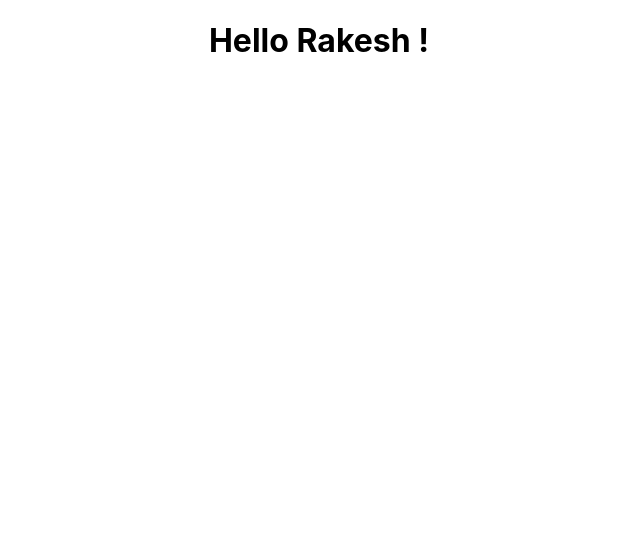
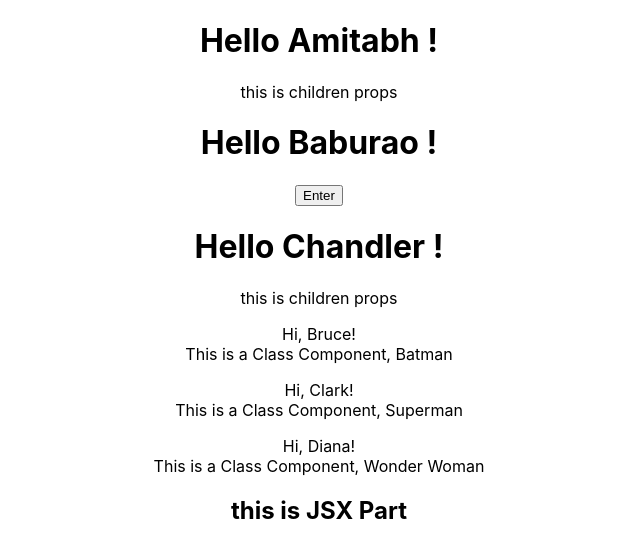
Before and after one commit to TheRakeshPurohit/ReactLearning, a React (Create React App) app: page / in a window 1280 px wide. Shown: the top 558 px of the page, without its empty margins (321-961 px from the left). Built offline with nearby package versions, Linux system fonts and the light colour scheme.

Commit message:
props added

```diff
--- a/src/App.js
+++ b/src/App.js
@@ -1,10 +1,25 @@
 import React from 'react';
 import './App.css';
-import {Greet} from './components/Greet';
+import Greet from './components/Greet';
+import Welcome from './components/Welcome';
+import Hello from './components/Hello';
+
 function App() {
   return (
     <div className="App">
-    <Greet />
+    <Greet name="Amitabh">
+      <p> this is children props</p>
+    </Greet>
+    <Greet name="Baburao">
+      <button onClick="alert('nothing');">Enter</button>
+    </Greet>
+    <Greet name="Chandler">
+      <p> this is children props</p>
+    </Greet>
+    <Welcome name="Bruce" heroName="Batman"/>
+    <Welcome name="Clark" heroName="Superman"/>
+    <Welcome name="Diana" heroName="Wonder Woman"/>
+    <Hello />
     </div>
   );
 }
--- a/src/components/Greet.js
+++ b/src/components/Greet.js
@@ -1,5 +1,12 @@
 import React from 'react'
 
-export const Greet = () => <h1> Hello Rakesh !</h1>;
+const Greet = (props) => {
+    return(
+        <div>
+            <h1> Hello {props.name} !</h1>
+            {props.children}
+        </div>
+    )
+}
 
-//export default Greet;
+export default Greet;
--- /dev/null
+++ b/src/components/Hello.js
@@ -0,0 +1,11 @@
+import React from 'react';
+
+const Hello = () =>{
+    return(
+        <div>
+            <h2> this is JSX Part </h2>
+        </div>
+    )
+}
+
+export default Hello;
--- /dev/null
+++ b/src/components/Welcome.js
@@ -0,0 +1,13 @@
+import React, { Component } from 'react'
+
+class Welcome extends Component {
+    render () {
+        return (
+            <div>
+                <p> Hi, {this.props.name}! <br /> This is a Class Component, {this.props.heroName}</p>
+            </div>
+        )
+    }
+}
+
+export default Welcome;
```
